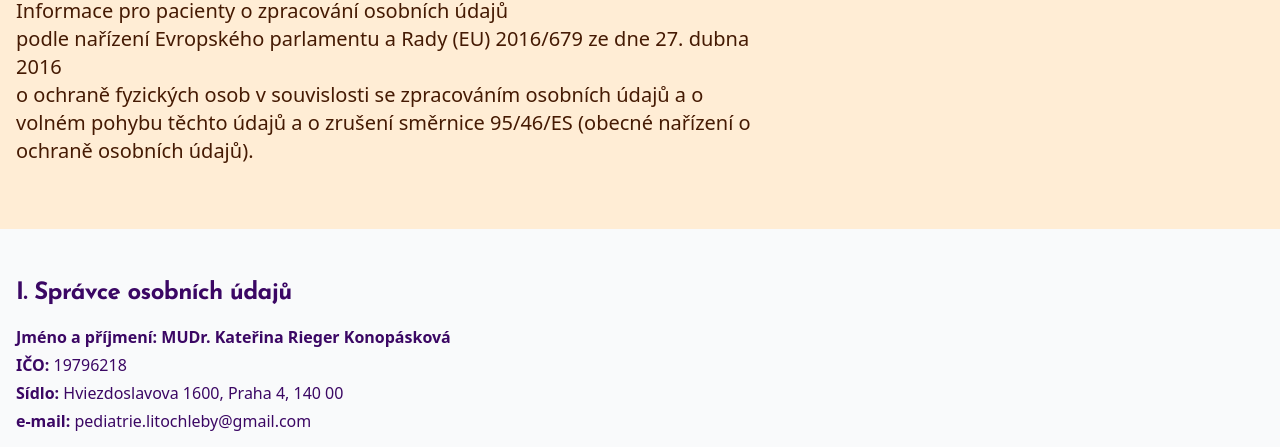
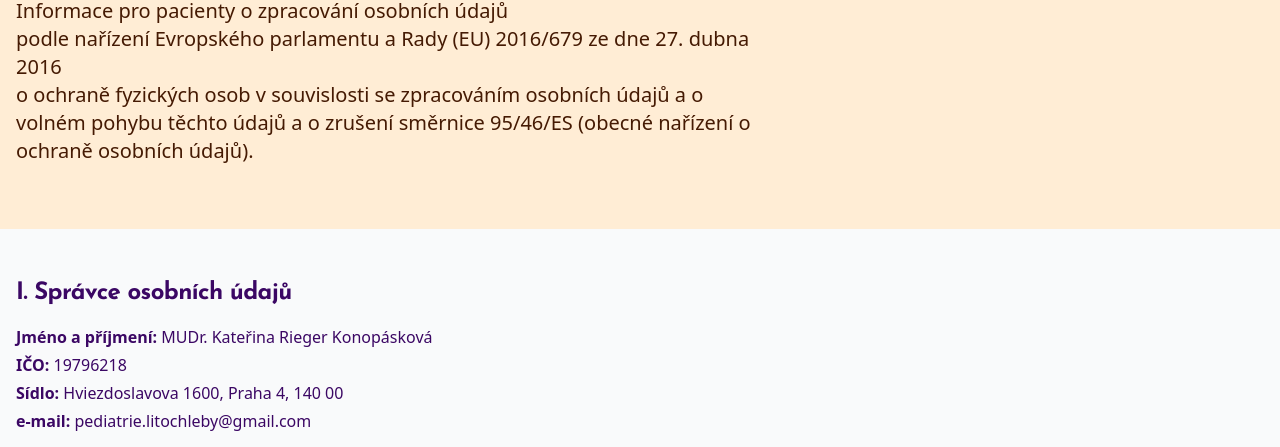
Before and after one commit to blackhexagon/pediatrie-litochleby, an Astro site: page /gdpr in a window 1280 px wide. Shown: the part 211-658 px from the top of the page. Built offline with nearby package versions, Linux system fonts and the light colour scheme; Astro itself is replaced by a stand-in of ours.

Commit message:
Update gdpr.astro

```diff
--- a/src/pages/gdpr.astro
+++ b/src/pages/gdpr.astro
@@ -22,7 +22,7 @@ import config from "../../config";
       <section class="space-y-4 max-w-prose">
         <Heading as="h2" size={Size.SM}>I. Správce osobních údajů</Heading>
         <ul class="space-y-1">
-          <li><strong>Jméno a příjmení: MUDr. Kateřina Rieger Konopásková</strong></li>
+          <li><strong>Jméno a příjmení:</strong> MUDr. Kateřina Rieger Konopásková</li>
           <li><strong>IČO:</strong> 19796218</li>
           <li><strong>Sídlo:</strong> Hviezdoslavova 1600, Praha 4, 140 00</li>
           <li><strong>e-mail:</strong> pediatrie.litochleby@gmail.com</li>
```
